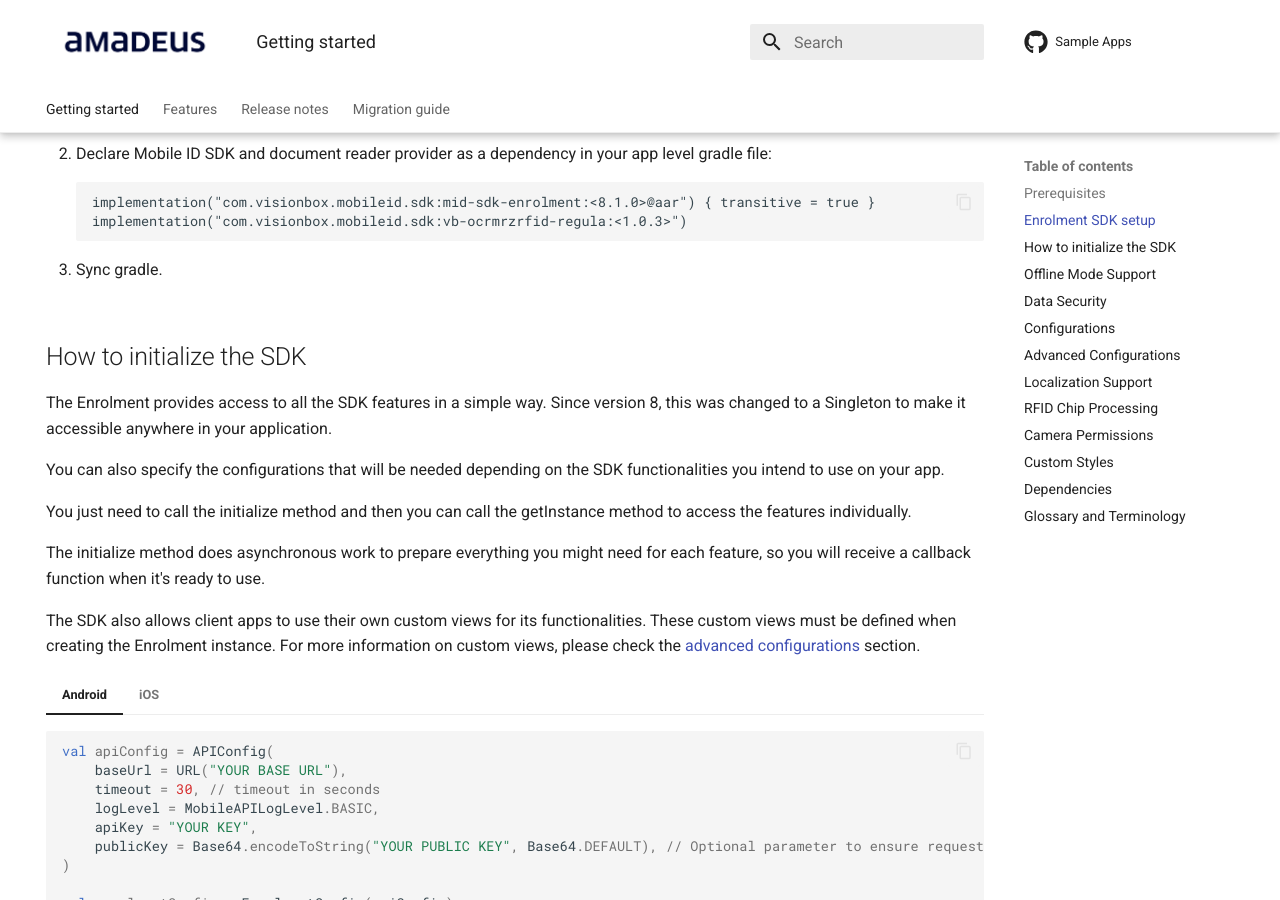
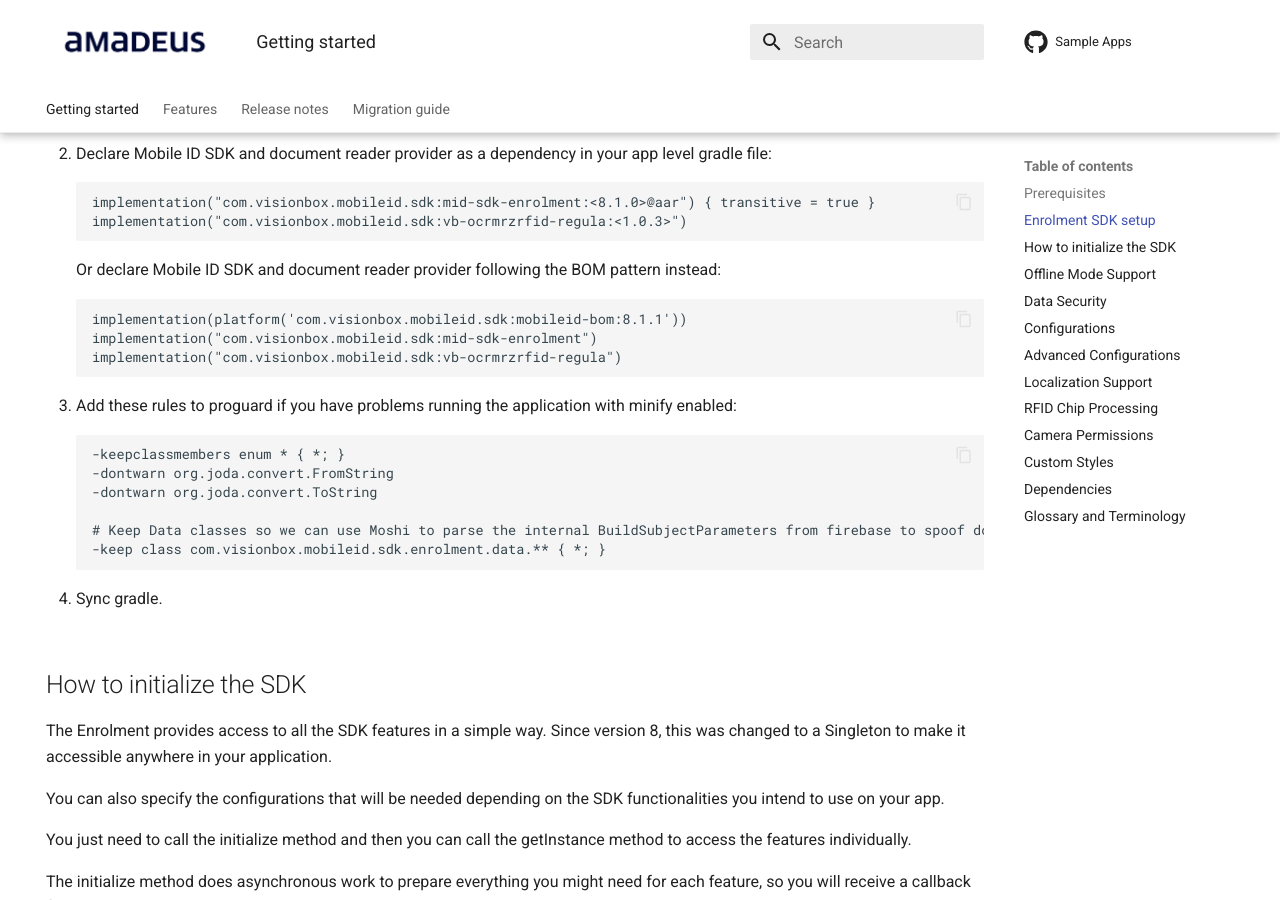
Before and after one commit to vbmobile/mobile-id-documentation, an MkDocs documentation site: the page built from docs/index.md, in a window 1280 px wide and 900 px high, scrolled down 721 px. Built offline with MkDocs 1.6.1 and Material for MkDocs 9.7.7, drawn with Linux system fonts in a browser that asks for light colours; the version menu is left out.

````diff
--- a/docs/index.md
+++ b/docs/index.md
@@ -38,7 +38,22 @@ You must also send an ID (Bundle ID or Application ID) to vision-box so that we
     implementation("com.visionbox.mobileid.sdk:mid-sdk-enrolment:<8.1.0>@aar") { transitive = true }
     implementation("com.visionbox.mobileid.sdk:vb-ocrmrzrfid-regula:<1.0.3>")
     ```
-    3. Sync gradle.
+    Or declare Mobile ID SDK and document reader provider following the BOM pattern instead:
+    ```
+    implementation(platform('com.visionbox.mobileid.sdk:mobileid-bom:8.1.1'))
+    implementation("com.visionbox.mobileid.sdk:mid-sdk-enrolment")
+    implementation("com.visionbox.mobileid.sdk:vb-ocrmrzrfid-regula")
+    ```
+    3. Add these rules to proguard if you have problems running the application with minify enabled:
+    ```
+    -keepclassmembers enum * { *; }
+    -dontwarn org.joda.convert.FromString
+    -dontwarn org.joda.convert.ToString
+
+    # Keep Data classes so we can use Moshi to parse the internal BuildSubjectParameters from firebase to spoof document, bcbp and face capture data
+    -keep class com.visionbox.mobileid.sdk.enrolment.data.** { *; }
+    ```
+    4. Sync gradle.
 
 
 === "iOS"
````
Also changed, not shown: docs/ReleaseNotes/ReleaseNotes_Android.md (+13 -0 lines).
